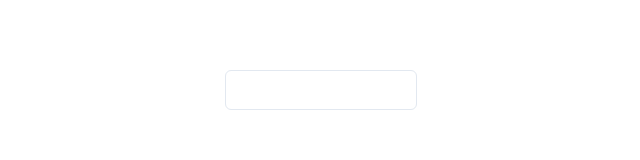
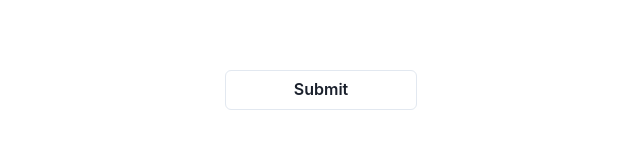
Before and after one commit to 1thomas13/Portfolio, a React (Create React App) app: page / in a window 1280 px wide. Shown: the part 1936-2096 px from the top of the page, without its empty margins (319-959 px from the left). Built offline with nearby package versions, Linux system fonts and the light colour scheme.

Commit message:
fix submit

```diff
--- a/src/components/Contact.js
+++ b/src/components/Contact.js
@@ -117,7 +117,6 @@ export const Contact = () => {
             />
             <Input
               variants={variants}
-              _focus={{ outline:'10px solid blue'}}
               p="2"
               type="email"
               name="user_email"
@@ -139,14 +138,15 @@ export const Contact = () => {
             />
 
             <Button
-              value='Submit'
+              type="submit"
               variants={variants}
               margin='50px'
-              type="submit"
               width="200px"
               maxW="50%"
               variant="outline"
-            />
+            >
+              Submit
+            </Button>
 
 
           </Stack>
```
